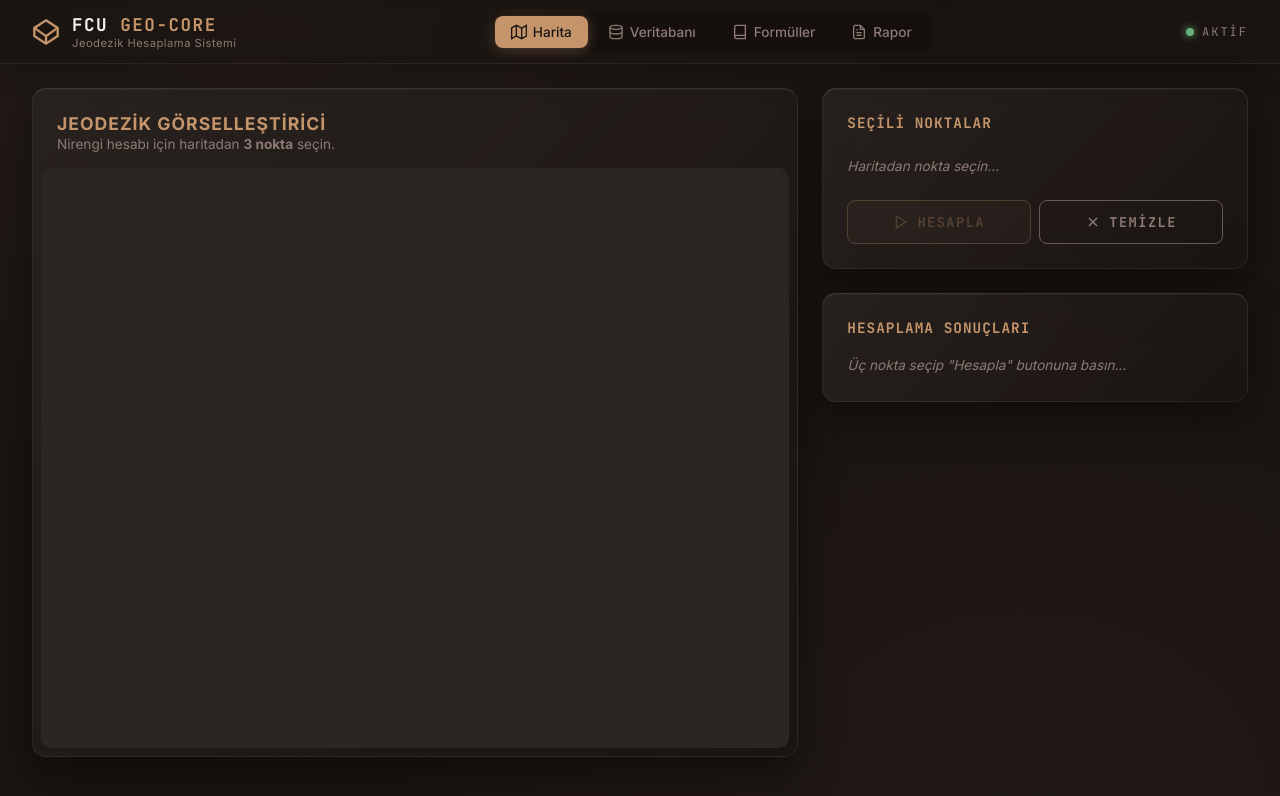
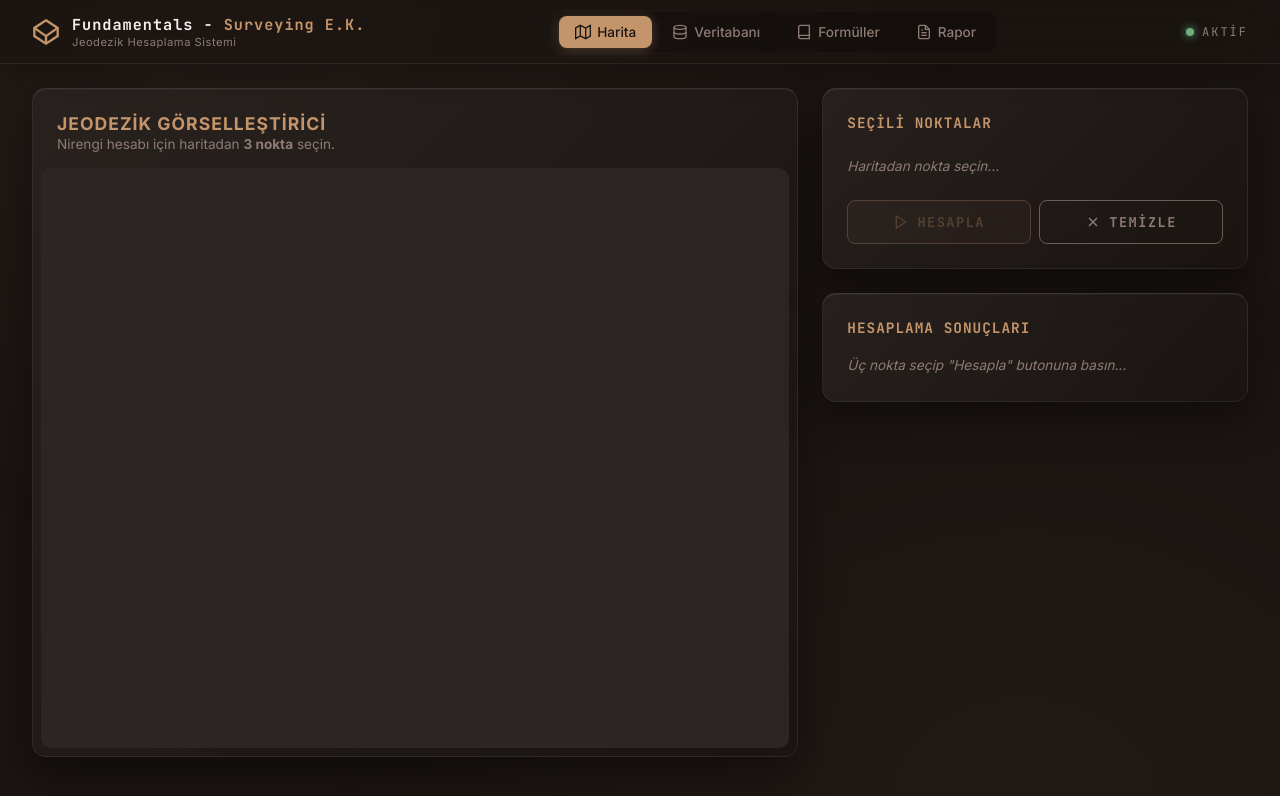
Before and after one commit to ertugrul9134/fcu-geo-core, a plain HTML site: page index.html in a window 1280 px wide. Drawn offline with nearby package versions, Linux system fonts and the light colour scheme; a script that the page names is missing.

Commit message:
Enhance: Make logo clickable and change name to Fundamentals - Surveying E.K.

```diff
--- a/index.html
+++ b/index.html
@@ -16,7 +16,7 @@
     <!-- ═══════════════ GLASSMORPHIC HEADER ═══════════════ -->
     <header id="appHeader" class="glass-header">
         <div class="header-inner">
-            <div class="logo-group">
+            <div class="logo-group" id="logoLink" style="cursor: pointer;" onclick="document.getElementById('navMapBtn').click();">
                 <div class="logo-icon">
                     <svg width="28" height="28" viewBox="0 0 24 24" fill="none" stroke="currentColor" stroke-width="2">
                         <polygon points="12 2 22 8.5 22 15.5 12 22 2 15.5 2 8.5 12 2"/>
@@ -26,7 +26,7 @@
                     </svg>
                 </div>
                 <div class="logo-text">
-                    <span class="logo-title">FCU <em>GEO-CORE</em></span>
+                    <span class="logo-title">Fundamentals - <em>Surveying E.K.</em></span>
                     <span class="logo-sub">Jeodezik Hesaplama Sistemi</span>
                 </div>
             </div>
--- a/style.css
+++ b/style.css
@@ -103,8 +103,8 @@ body::before {
 .logo-title {
     font-family: 'JetBrains Mono', monospace;
     font-weight: 800;
-    font-size: 1.1rem;
-    letter-spacing: 1.5px;
+    font-size: 0.95rem;
+    letter-spacing: 1px;
 }
 
 .logo-title em {
```
